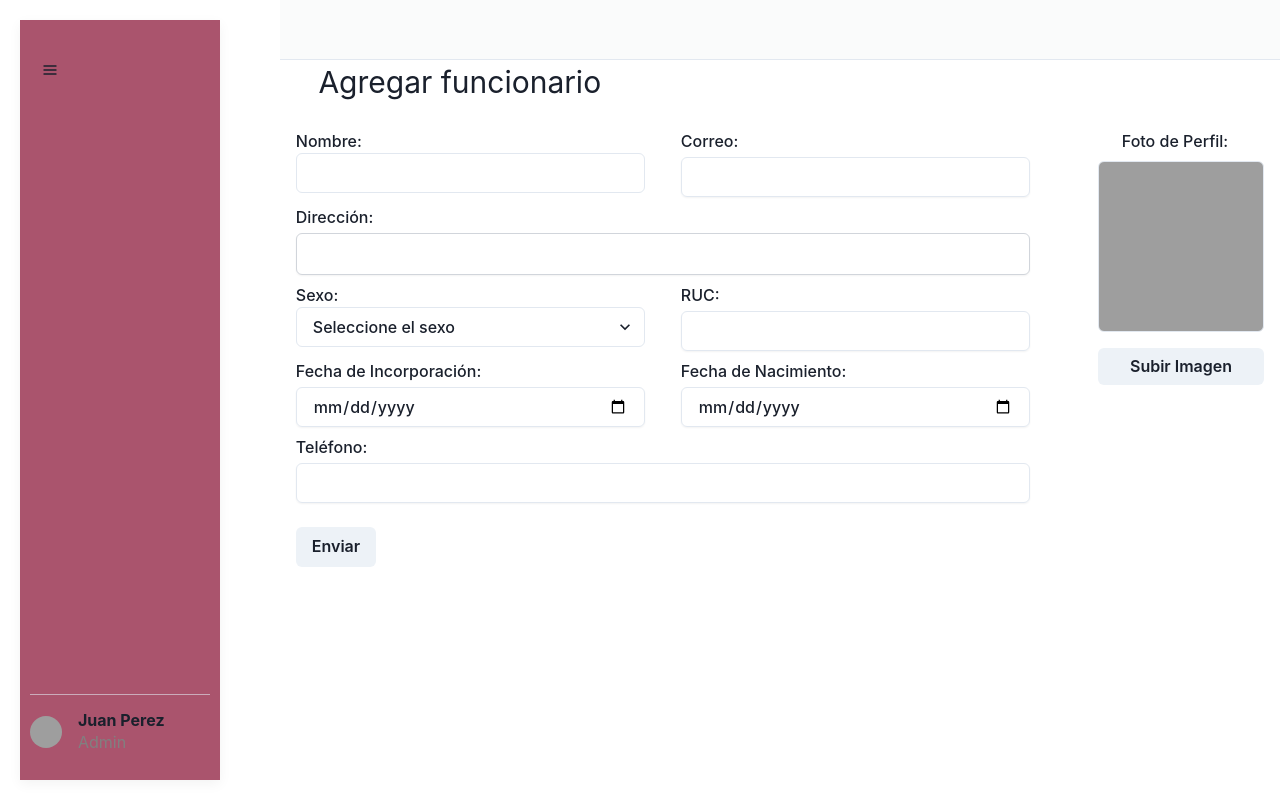
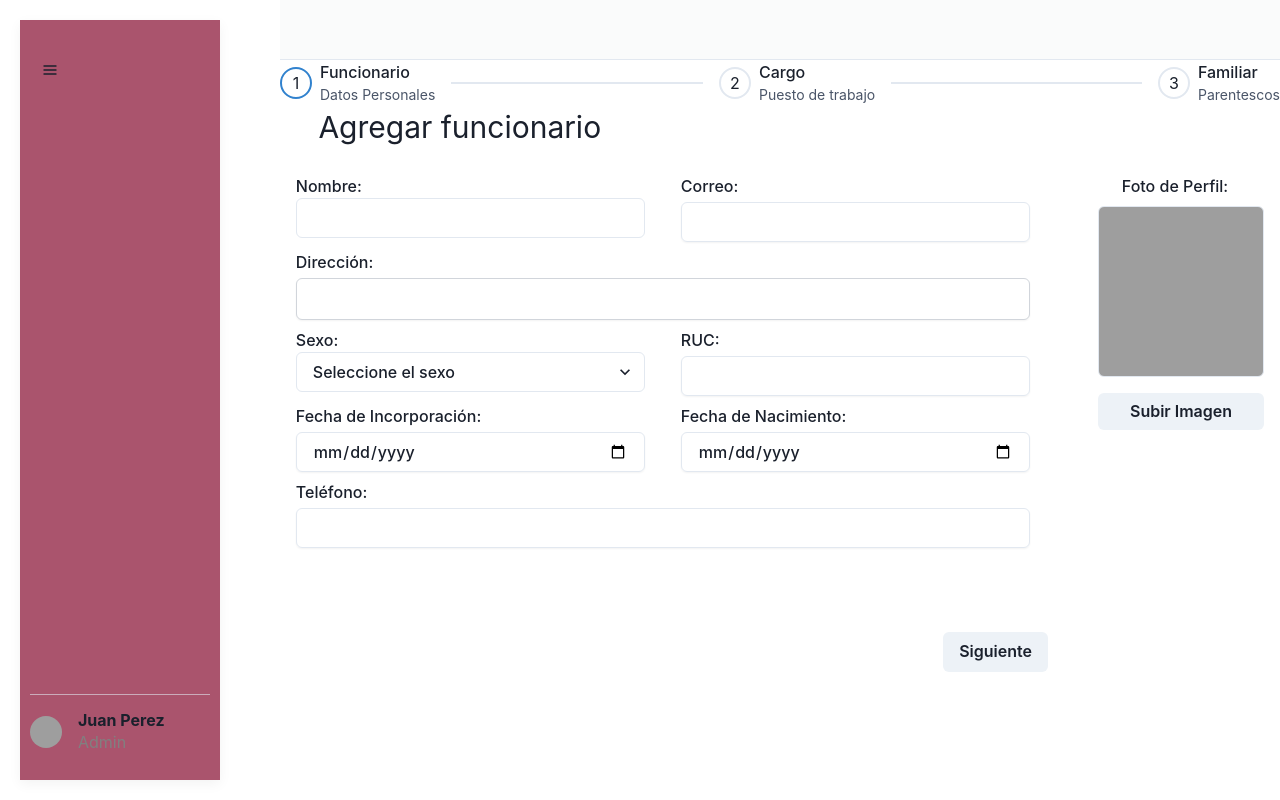
Before and after one commit to IvanSmir/Sistemas-de-Gestion, a Next.js app in the folder client/: page /funcionarios/add in a window 1280 px wide. Built offline with nearby package versions, Linux system fonts and the light colour scheme; grey boxes are pictures that could not be loaded.

Commit message:
Puse los steppers

```diff
--- a/client/src/app/funcionarios/add/page.tsx
+++ b/client/src/app/funcionarios/add/page.tsx
@@ -1,10 +1,38 @@
-import { Form } from '@/components/funcionarios/Form';
-import React from 'react'
-const index = () => {
+'use client'
+import { useState } from 'react';
+import { FormFuncionario } from '@/components/funcionarios/Form';
+import { FormCargo } from '@/components/generales/cargos/Form';
+import { List } from '@/components/familiares/List';
+import { StepperFunc } from '@/components/steppers/Stepper';
+import { Button } from '@chakra-ui/react';
+
+const Index = () => {
+  const [currentStep, setCurrentStep] = useState(0);
+
+  const handleNextStep = () => {
+    setCurrentStep((prevStep) => prevStep + 1);
+  };
+  const handleBackStep = () => {
+    setCurrentStep((prevStep) => prevStep - 1);
+  };
+
   return (
+    <>
+      <StepperFunc currentIndex={currentStep} />
+      {currentStep === 0 && <FormFuncionario />}
+      {currentStep === 1 && <FormCargo />}
+      {currentStep === 2 && <List />}
+      <div className=' w-[60%] bottom-32 flex gap-14 justify-end fixed'>
+        {currentStep > 0 && (
+          <Button onClick={handleBackStep}>Atras</Button>
+        )}
+        {currentStep < 3 && (
+          <Button onClick={handleNextStep}>Siguiente</Button>
+        )}
+      </div>
 
+    </>
+  );
+};
 
-    <Form />
-  )
-}
-export default index;
+export default Index;
--- a/client/src/app/funcionarios/page.tsx
+++ b/client/src/app/funcionarios/page.tsx
@@ -1,4 +1,5 @@
 'use client'
+
 import { Form } from '@/components/funcionarios/Form';
 import React, { useEffect, useState } from 'react';
 import Link from 'next/link';
--- a/client/src/app/generales/cargos/add/page.tsx
+++ b/client/src/app/generales/cargos/add/page.tsx
@@ -4,7 +4,7 @@ import { Form } from '@/components/generales/cargos/Form';
 const index = () => {
     return (
         <>
-            <h1 className=" text-6xl">Cargos</h1>
+
             <Form></Form>
 
         </>
--- a/client/src/components/funcionarios/Form.tsx
+++ b/client/src/components/funcionarios/Form.tsx
@@ -1,8 +1,8 @@
 'use client';
 import axios from "axios";
 import React, { ChangeEvent, FormEvent, useState } from "react";
-import { Text, FormControl, Input, FormLabel, Select, Button } from '@chakra-ui/react'
-
+import { Text, FormControl, Input, FormLabel, Select, Button, Stepper } from '@chakra-ui/react'
+import { useRouter } from 'next/navigation'
 
 interface FormValues {
   name: string;
@@ -18,7 +18,9 @@ interface FormValues {
 
 }
 
-export const Form: React.FC = () => {
+export const FormFuncionario: React.FC = () => {
+  const router = useRouter()
+
   const [formData, setFormData] = useState<FormValues>(
     {
       name: "",
@@ -37,6 +39,7 @@ export const Form: React.FC = () => {
     let value = target.value;
     setFormData({ ...formData, [target.name]: value });
   };
+  /*
   const handleSubmit = async (e: FormEvent<HTMLFormElement>) => {
     e.preventDefault();
     setFormData(formData);
@@ -44,14 +47,17 @@ export const Form: React.FC = () => {
     try {
       const response = await axios.post("http://localhost:3002/employees", formData);
       console.log(response);
+      router.push('/generales/cargos/add')
     } catch (error) {
       console.error(error);
     }
 
   };
+*/
+  return (
+    <>
 
-  return (
-    <form onSubmit={handleSubmit}>
+      <form>
         <Text
           fontSize='3xl'
           marginLeft='3vw'
@@ -202,16 +208,13 @@ export const Form: React.FC = () => {
 
 
 
-          <Button
-            mt={4}
-            colorScheme='gray'
-            type='submit'
-          >Enviar</Button>
+
           </div>
 
         </FormControl>
       </form >
 
+    </>
 
   );
 };
--- a/client/src/components/generales/cargos/Form.tsx
+++ b/client/src/components/generales/cargos/Form.tsx
@@ -2,6 +2,7 @@
 import axios from "axios";
 import React, { ChangeEvent, FormEvent, useState } from "react";
 import { useRouter } from 'next/navigation'
+import { Button } from "@chakra-ui/react";
 
 
 interface FormValues {
@@ -10,7 +11,7 @@ interface FormValues {
     vacancies: number;
 }
 
-export const Form: React.FC = () => {
+export const FormCargo: React.FC = () => {
     const router = useRouter()
 
     const [formData, setFormData] = useState<FormValues>(
@@ -40,7 +41,7 @@ export const Form: React.FC = () => {
     };
 
     return (
-        <form className="flex flex-col items-center justify-center min-h-screen " onSubmit={handleSubmit}>
+        <form>
             <div className="flext justify-center w-full max-w-3xl p-8 bg-white shadow-md rounded-lg">
 
                 <div className="grid grid-cols-2 gap-6">
@@ -81,11 +82,7 @@ export const Form: React.FC = () => {
                             />
                         </label>
 
-                        <div className="flex justify-center mt-6">
-                            <button className="bg-blue-500 hover:bg-blue-600 text-white font-bold py-2 px-4 rounded-full" type="submit">
-                                Enviar
-                            </button>
-                        </div>
+
                     </div>
                 </div>
             </div>
--- /dev/null
+++ b/client/src/components/steppers/Stepper.tsx
@@ -0,0 +1,71 @@
+'use client'
+import { usePathname } from 'next/navigation'
+
+import {
+    Box,
+    Step,
+    StepDescription,
+    StepIcon,
+    StepIndicator,
+    StepNumber,
+    StepSeparator,
+    StepStatus,
+    StepTitle,
+    Stepper,
+    useSteps,
+} from '@chakra-ui/react'
+import { useEffect, useState } from 'react'
+
+const steps = [
+    { title: 'Funcionario', description: 'Datos Personales' },
+    { title: 'Cargo', description: 'Puesto de trabajo' },
+    { title: 'Familiar', description: 'Parentescos' },
+]
+const getPathIndex = (path: string): number => {
+    switch (path) {
+        case '/funcionarios/add':
+            return 0;
+        case '/generales/cargos/add':
+            return 1;
+        case '/familiares':
+            return 2;
+        default:
+            return 0;
+    }
+}
+export const StepperFunc = ({ currentIndex }: { currentIndex: number }) => {
+
+    const { activeStep, setActiveStep } = useSteps({
+        index: currentIndex,
+        count: steps.length,
+    })
+    useEffect(() => {
+        setActiveStep(currentIndex)
+    }, [currentIndex, setActiveStep])
+
+    console.log(currentIndex)
+
+
+    return (
+        <Stepper index={activeStep}>
+            {steps.map((step, index) => (
+                <Step key={index}>
+                    <StepIndicator>
+                        <StepStatus
+                            complete={<StepIcon />}
+                            incomplete={<StepNumber />}
+                            active={<StepNumber />}
+                        />
+                    </StepIndicator>
+
+                    <Box flexShrink='0'>
+                        <StepTitle>{step.title}</StepTitle>
+                        <StepDescription>{step.description}</StepDescription>
+                    </Box>
+
+                    <StepSeparator />
+                </Step>
+            ))}
+        </Stepper>
+    )
+}
```
Also changed, not shown: client/src/components/familiares/add/Form.tsx (added). Lines whose indentation alone changed are shown as unchanged.
